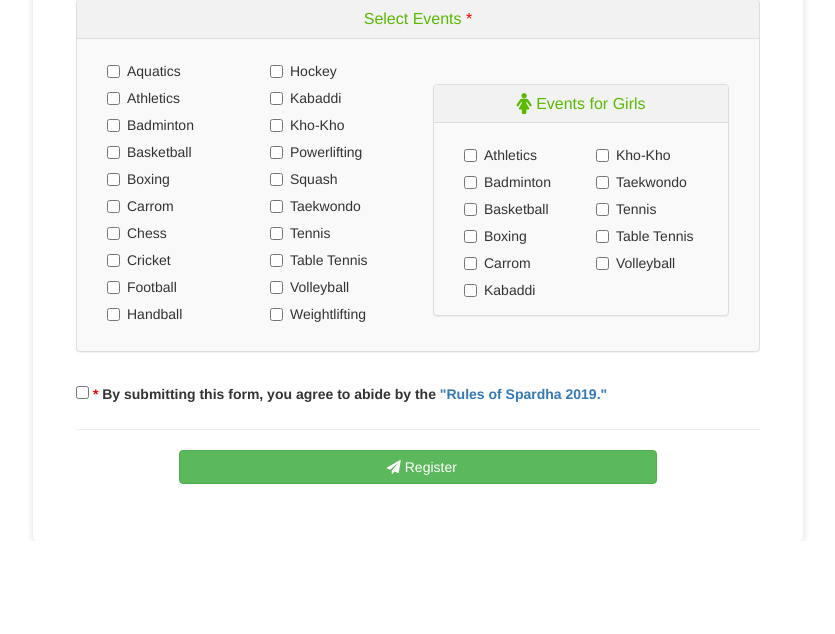
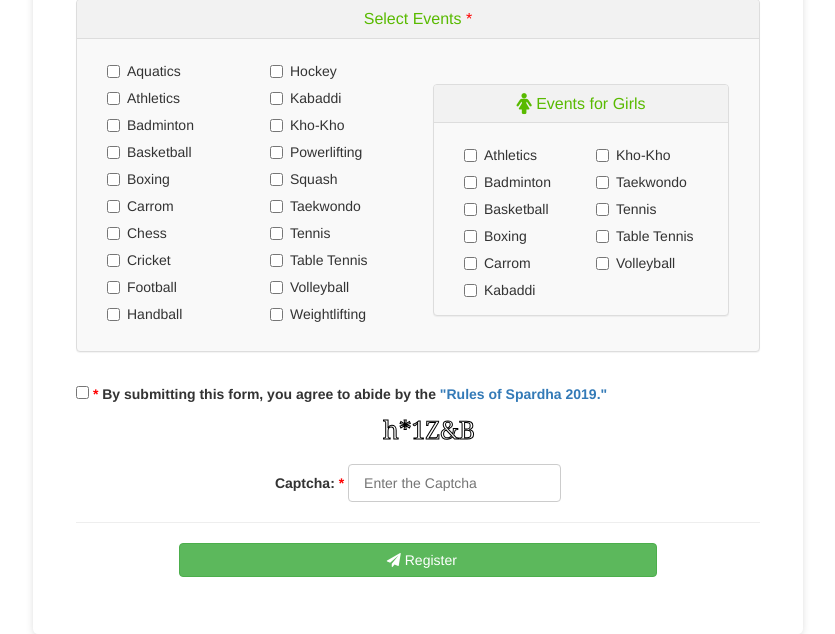
Before and after one commit to Spardha-IIT-BHU/spardha19, a PHP site: page /register/ in a window 1280 px wide. Shown: the part 704-1338 px from the top of the page, without its empty margins (222-1057 px from the left). Before the commit the page ends 1245 px from the top, so only its background shows below. Run offline with PHP 8.4, Linux system fonts and the light colour scheme.

Commit message:
Added captcha

```diff
--- a/register.php
+++ b/register.php
@@ -32,18 +32,18 @@
             overflow: hidden;
         }
         #registerframe {
-            height: 155em;
+            height: 165em;
         }
 
         @media screen and (min-width: 320px) {
             #registerframe {
-                height: calc(155em + -400 * ((100vw - 320px) / 960));
+                height: calc(165em + -400 * ((100vw - 320px) / 960));
             }
         }
 
         @media screen and (min-width: 992px) {
             #registerframe {
-                height: 80em;
+                height: 90em;
             }
         }
     </style>
--- a/register/form.js
+++ b/register/form.js
@@ -1,11 +1,19 @@
 var filled = {
-    name: 0, designation: 0, institute: 0, year: 0,
-    email: 0, phone: 0
+    name: 0,
+    designation: 0,
+    institute: 0,
+    year: 0,
+    email: 0,
+    phone: 0
 };
 
 var flag = {
-    name: 0, designation: 0, institute: 0, year: 0,
-    email: 0, phone: 0
+    name: 0,
+    designation: 0,
+    institute: 0,
+    year: 0,
+    email: 0,
+    phone: 0
 };
 
 function show(x, parent, second, message) {
@@ -23,12 +31,12 @@ function hide(x, parent, second) {
 }
 
 function showok(x) {
-    var icon = document.getElementById(x+"-icon");
+    var icon = document.getElementById(x + "-icon");
     icon.innerHTML = '<span class="glyphicon glyphicon-ok form-control-feedback"></span>';
 }
 
 function showcross(x) {
-    var icon = document.getElementById(x+"-icon");
+    var icon = document.getElementById(x + "-icon");
     icon.innerHTML = '<span class="glyphicon glyphicon-remove form-control-feedback"></span>';
 }
 
@@ -36,26 +44,24 @@ function checkPhone(n) {
     var num;
     if (n[0] == '+') {
         if (n.length != 13) return 0;
-        if (n.substring(1,3) != "91") return 0;
+        if (n.substring(1, 3) != "91") return 0;
         num = n.substring(3);
-    }
-    else if (n[0] == 0) {
+    } else if (n[0] == 0) {
         if (n.length != 11) return 0;
         num = n.substring(1);
-    }
-    else {
+    } else {
         num = n;
     }
-    if(!$.isNumeric(num) || parseInt(num[0])<6 || num.length!=10) {
+    if (!$.isNumeric(num) || parseInt(num[0]) < 6 || num.length != 10) {
         return 0;
     }
     return 1;
 }
 
-function check (x, arg) {
+function check(x, arg) {
     var first = document.getElementById(x);
     var firstval = first.value;
-    var second = document.getElementById(x+"-error");
+    var second = document.getElementById(x + "-error");
     var parent = $(first).parent();
     if (firstval == "") {
         showcross(x);
@@ -65,11 +71,10 @@ function check (x, arg) {
         // Valid
         if (/^[A-Za-z ]+[\.]*[A-Za-z ]*$/.test(firstval)) {
             showok(x);
-            hide (x, parent, second);
-        }
-        else {
+            hide(x, parent, second);
+        } else {
             showcross(x);
-            show (x, parent, second, "Please enter a valid name.");
+            show(x, parent, second, "Please enter a valid name.");
             if (arg == 0) {
                 second.innerHTML = "&nbsp;";
             }
@@ -77,26 +82,25 @@ function check (x, arg) {
     }
     if (x == "designation") {
         showok(x);
-        hide (x, parent, second);
+        hide(x, parent, second);
     }
     if (x == "institute") {
         showok(x);
-        hide (x, parent, second);
+        hide(x, parent, second);
     }
     if (x == "year") {
         showok(x);
-        hide (x, parent, second);
+        hide(x, parent, second);
     }
     if (x == "email") {
         // Valid
         var re = /^(([^<>()\[\]\\.,;:\s@"]+(\.[^<>()\[\]\\.,;:\s@"]+)*)|(".+"))@((\[[0-9]{1,3}\.[0-9]{1,3}\.[0-9]{1,3}\.[0-9]{1,3}\])|(([a-zA-Z\-0-9]+\.)+[a-zA-Z]{2,}))$/;
         if (re.test(String(firstval).toLowerCase())) {
             showok(x);
-            hide (x, parent, second);
-        }
-        else {
+            hide(x, parent, second);
+        } else {
             showcross(x);
-            show (x, parent, second, "Please enter a valid email address.");
+            show(x, parent, second, "Please enter a valid email address.");
             if (arg == 0) {
                 second.innerHTML = "&nbsp;";
             }
@@ -106,11 +110,10 @@ function check (x, arg) {
         // Valid
         if (checkPhone(firstval)) {
             showok(x);
-            hide (x, parent, second);
-        }
-        else {
+            hide(x, parent, second);
+        } else {
             showcross(x);
-            show (x, parent, second, "Please enter a valid phone number.");
+            show(x, parent, second, "Please enter a valid phone number.");
             if (arg == 0) {
                 second.innerHTML = "&nbsp;";
             }
@@ -129,17 +132,30 @@ function onLeave(x) {
     check(x, 1);
 }
 
-function hideError(){
+function hideError() {
     $('#finalerror').html('');
     $('#finalerror').fadeOut();
 }
-function showError(error){
+
+function showError(error) {
     $("#finalerror").fadeIn();
     $("#finalerror").html(error);
 }
 
+function validCaptcha() {
+    if (document.getElementById("captchaTextBox").value != code) {
+        createCaptcha();
+        return false;
+    }
+    return true;
+}
+
 function validate(form) {
     hideError();
+    if (!validCaptcha()) {
+        showError("Invalid Captcha! Please try again!");
+        return false;
+    }
     var error = document.getElementById("finalerror");
     var f = 1;
     for (var key in flag) {
@@ -151,14 +167,13 @@ function validate(form) {
         showError("Please enter the correct details.");
         return false;
     }
-    if($("form .event:checked").length==0){
+    if ($("form .event:checked").length == 0) {
         showError("Please select at least one event.");
         return false;
     }
-    if(!$("form #terms").is(":checked")){
+    if (!$("form #terms").is(":checked")) {
         showError("Please check above box before proceeding.");
         return false;
     }
-    $('html, body').stop().animate( parent.scrollTo(0,0), 1000);
     return true;
 }
--- a/register/index.php
+++ b/register/index.php
@@ -87,12 +87,53 @@
         td {
             padding: 5px;
         }
+        canvas {
+            pointer-events:none;
+        }
+        input[type=text] {
+            padding: 8px 15px;
+            display: inline-block;
+            border: 1px solid #ccc;
+            border-radius: 4px;
+            box-sizing: border-box;
+        }
     </style>
     <script>
+    var code;
+        function createCaptcha() {
+            document.getElementById('captcha').innerHTML = "";
+            var charsArray =
+                "0123456789abcdefghijklmnopqrstuvwxyzABCDEFGHIJKLMNOPQRSTUVWXYZ@!#$%^&*";
+            var lengthOtp = 6;
+            var captcha = [];
+            for (var i = 0; i < lengthOtp; i++) {
+                //below code will not allow Repetition of Characters
+                var index = Math.floor(Math.random() * charsArray.length + 1); //get the next character from the array
+                if (captcha.indexOf(charsArray[index]) == -1)
+                    captcha.push(charsArray[index]);
+                else i--;
+            }
+            var canv = document.createElement("canvas");
+            canv.id = "captcha";
+            canv.width = 120;
+            canv.height = 50;
+            var ctx = canv.getContext("2d");
+            ctx.font = "25px Georgia";
+            ctx.strokeText(captcha.join(""), 0, 30);
+            //storing captcha so that can validate you can save it somewhere else according to your specific requirements
+            code = captcha.join("");
+            document.getElementById("captcha").appendChild(canv); // adds the canvas to the body element
+        }
     </script>
 </head>
-
-<body>
+<?php
+if ($_SERVER["REQUEST_METHOD"] == "POST") {
+    echo "<body>";
+}
+else {
+    echo '<body onload="createCaptcha();">';
+}
+?>
     <div class="container"
         style="padding: 1em 2em 3em 2em; margin-top: 50px; max-width: 55em; border-radius: 5.2px; box-shadow: 0px 3px 10px -2px rgba(0, 0, 0, 0.2);">
         <h3 style="text-align:center;color:#7ed321"> COLLEGE REGISTRATION </h3>
@@ -401,6 +442,13 @@
                     <input type="checkbox" id="terms" name="terms" required>
                     <label for="terms"> <span style="color: red">*</span> By submitting this form, you agree to abide by
                         the <a target="_blank">"Rules of Spardha 2019."</a></label>
+                        <div class="row">
+                            <div class="col-sm-12" style="text-align: center;">
+                                <div id="captcha" style="padding-left: 50px;"></div>
+                                <label>Captcha:&nbsp;<span style="color: red">*</span></label>
+                                <input type="text" placeholder="Enter the Captcha" id="captchaTextBox">
+                            </div>
+                        </div>
                     <div id="finalerror" class="alert alert-danger" style="margin-top: 20px; display: none;"></div>
                     <hr>
                     <button type="submit" name="submit" class="btn btn-default btn-success btn-block"> &nbsp;
--- a/register/mail.php
+++ b/register/mail.php
@@ -23,7 +23,7 @@ $mail->Password = ""; // Your Gmail login password or App Specific Password.
  * Message Configuration
  */
 
-$mail->setFrom('spardha19.reg@gmail.com', "Spardha'19 IIT (BHU) Varanasi"); // Set the sender of the message.
+$mail->setFrom('convener@spardha.co.in', "Spardha'19 IIT (BHU) Varanasi"); // Set the sender of the message.
 $mail->addAddress($row[5], $row[1]); // Set the recipient of the message.
 $mail->Subject = "Registration Successful || Spardha'19 IIT (BHU) Varanasi"; // The subject of the message.
 
```
Also changed, not shown: register/success.php (line endings or trailing spaces).
